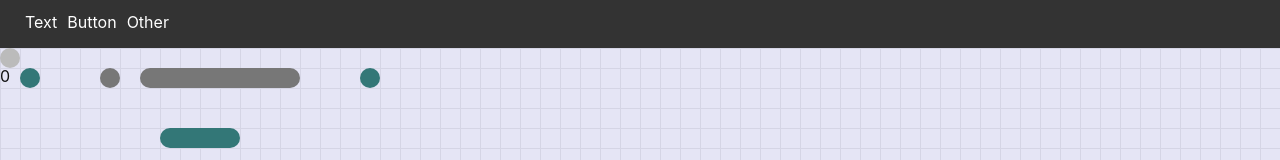
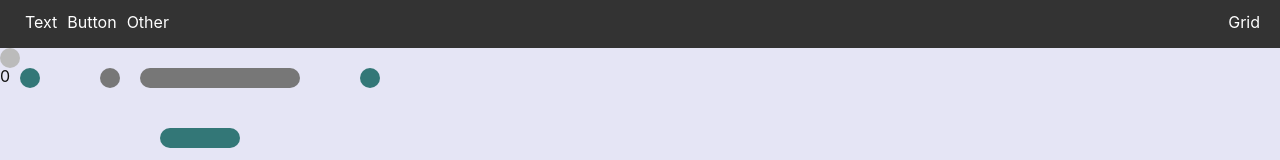
Before and after one commit to Johan-Melin/sketch-ui, a React (Vite) app: page / in a window 1280 px wide. Shown: the top 160 px of the page. Built offline with nearby package versions, Linux system fonts and the light colour scheme.

Commit message:
grid toggle

```diff
--- a/src/App.jsx
+++ b/src/App.jsx
@@ -5,15 +5,21 @@ import Canvas from './components/Canvas'
 
 function App() {
   const [selectedTool, setSelectedTool] = useState(null);
+  const [showGrid, setShowGrid] = useState(false);
 
   const handleToolChange = (value) => {
     setSelectedTool(value);
   };
 
+  const handleShowGridChange = () => {
+    setShowGrid(!showGrid);
+  };
+
+
   return (
     <div className="app">
-      <TopBar onToolChange={handleToolChange} />
-      <Canvas selectedTool={selectedTool} />
+      <TopBar onToolChange={handleToolChange} onShowGridChange={handleShowGridChange} />
+      <Canvas selectedTool={selectedTool} showGrid={showGrid} />
     </div>
   )
 }
--- a/src/components/Canvas.jsx
+++ b/src/components/Canvas.jsx
@@ -5,13 +5,12 @@ import Rectangle, {Btn, Txt, Other} from './canvas/Rectangle';
 import { CONSTANTS } from './styles/constants.js';
 import rect from '../rectData.js';
 
-export default function Canvas({selectedTool}) {
+export default function Canvas({selectedTool, showGrid}) {
   const root = document.documentElement;
   root.style.setProperty('--grid-size', CONSTANTS.GRID_SIZE+'px');
   const topBarHeight = CONSTANTS.TOPBAR_HEIGHT;
   const gridSize = CONSTANTS.GRID_SIZE;
   const [coordinates, setCoordinates] = useState({ x: 0, y: 0 });
-  const [showGrid, ] = useState(true);
   //const [drawing, setDrawing] = useState(false);
   //const [drawStart, setDrawStart] = useState({ x: 0, y: 0 });
   const canvasRef = useRef(null);
@@ -88,4 +87,5 @@ export default function Canvas({selectedTool}) {
 
 Canvas.propTypes = {
   selectedTool: PropTypes.string,
+  showGrid: PropTypes.bool
 };
--- a/src/components/TopBar.jsx
+++ b/src/components/TopBar.jsx
@@ -3,7 +3,7 @@ import PropTypes from 'prop-types';
 //import HoverIcon from './topbar/HoverIcon'
 import { CONSTANTS } from './styles/constants.js';
 
-export default function TopBar({onToolChange}) {
+export default function TopBar({onToolChange, onShowGridChange}) {
   const root = document.documentElement;
   root.style.setProperty('--topBarHeight', CONSTANTS.TOPBAR_HEIGHT+'px');
   const handleToolChange = (event) => {
@@ -12,6 +12,7 @@ export default function TopBar({onToolChange}) {
 
   return (
     <div className={styles.topBar}>
+      <div>
         <label>
           <input
             type="radio"
@@ -42,9 +43,13 @@ export default function TopBar({onToolChange}) {
           Other
         </label>
       </div>
+
+      <span onClick={onShowGridChange}>Grid</span>
+    </div>
   )
 }
 
 TopBar.propTypes = {
   onToolChange: PropTypes.func.isRequired,
+  onShowGridChange: PropTypes.func.isRequired,
 };
--- a/src/components/TopBar.module.css
+++ b/src/components/TopBar.module.css
@@ -5,6 +5,8 @@
     color: #fff;
     padding: 10px 20px;
     height: var(--topBarHeight);
+    display: flex;
+    justify-content: space-between;
 }
 
 input[type="radio"] {
```
Lines whose indentation alone changed are shown as unchanged.
